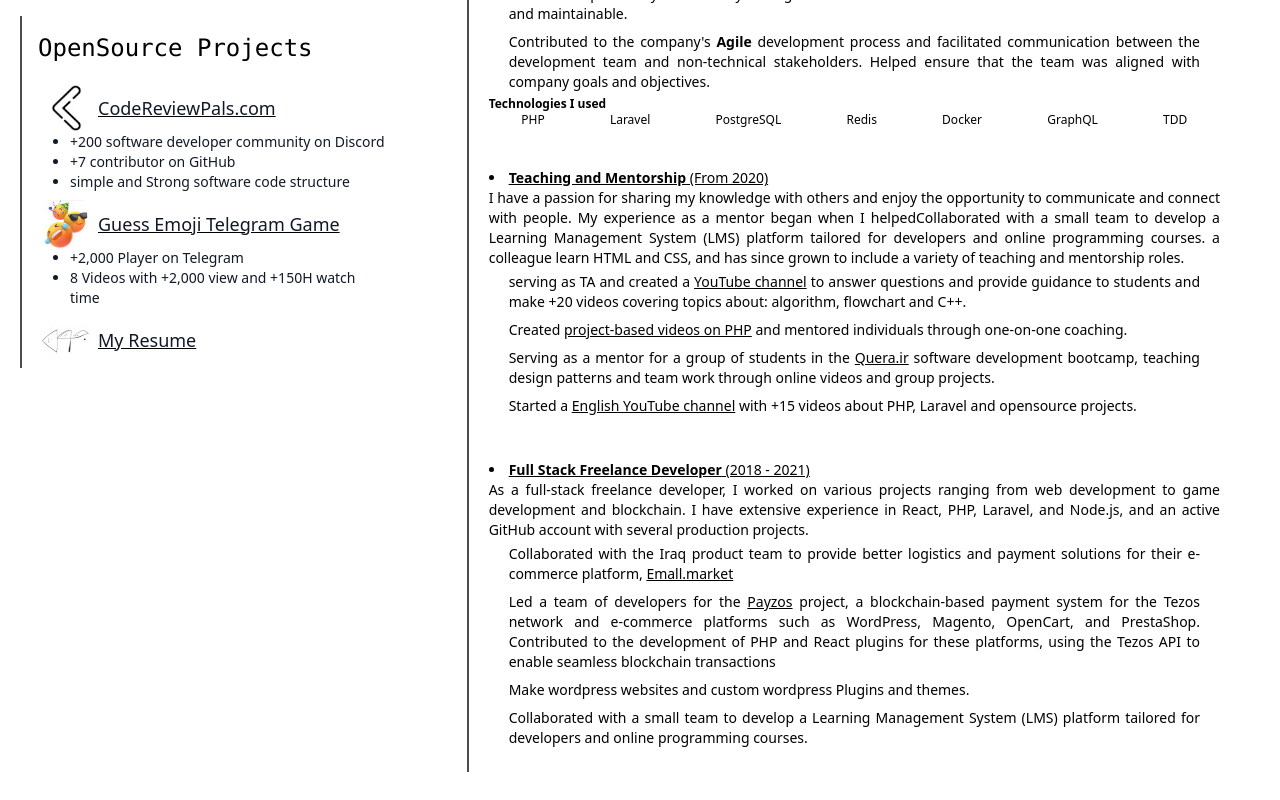
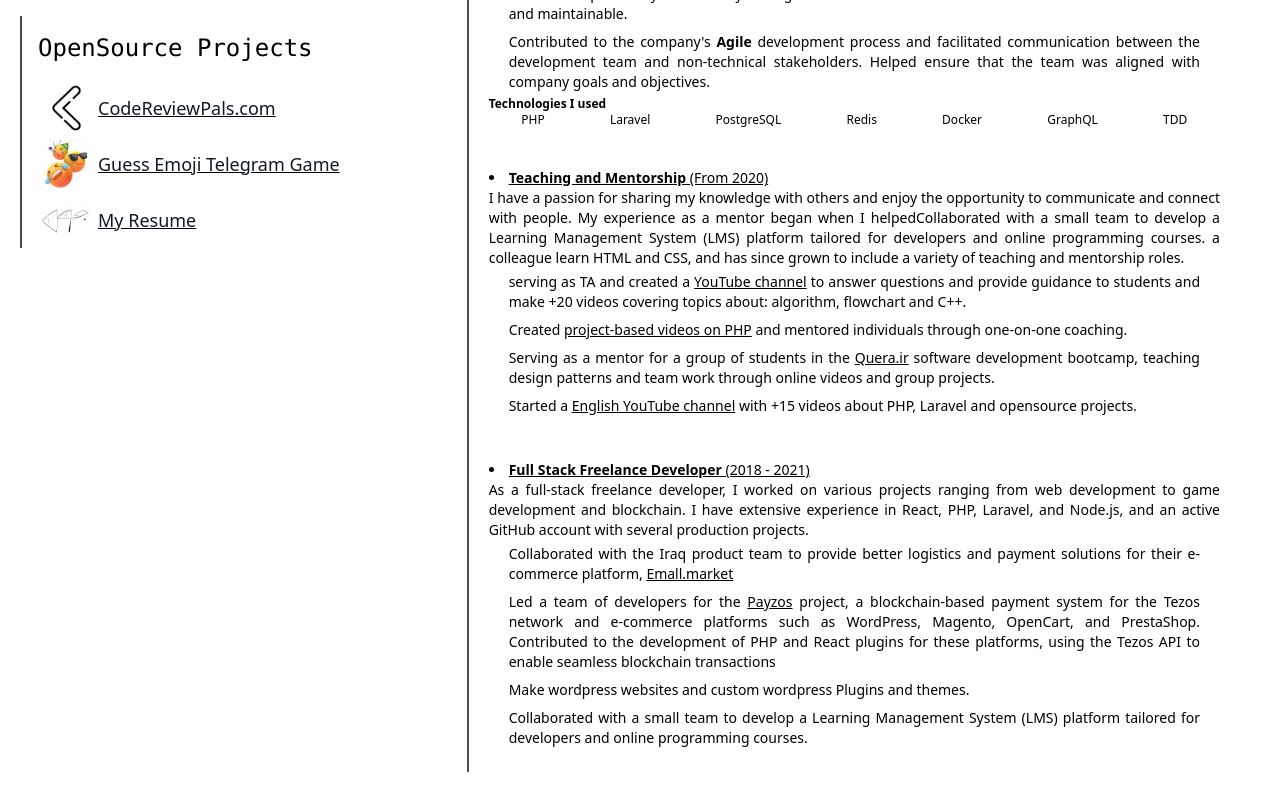
Before and after one commit to geeksesi/resume, a Gatsby site: page /backend-developer in a window 1280 px wide. Shown: the part 1072-1872 px from the top of the page. Built offline with nearby package versions, Linux system fonts and the light colour scheme; Gatsby itself is replaced by a stand-in of ours.

Commit message:
#12 refactor: remove achivemets of opensource projects

```diff
--- a/src/components/Resume/Projects.js
+++ b/src/components/Resume/Projects.js
@@ -26,15 +26,6 @@
                                 </div>
                             </div>
                         </a>
-                        <ul className="list-disc pl-7">
-                            {item.achievements.map((achievement) => {
-                                return (
-                                    <li className="list-item title-font font-medium text-sm text-gray-900">
-                                        {achievement}
-                                    </li>
-                                );
-                            })}
-                        </ul>
                     </li>
                 ))}
             </ul>
```
